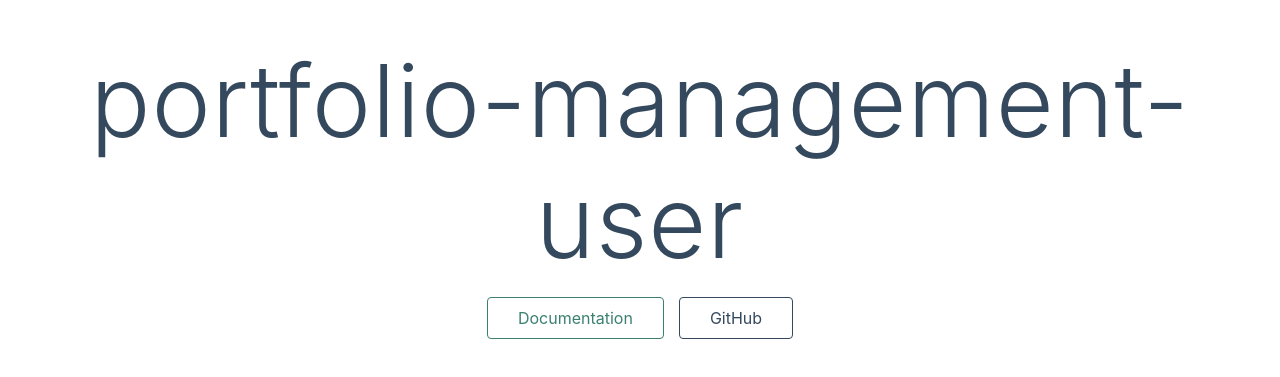
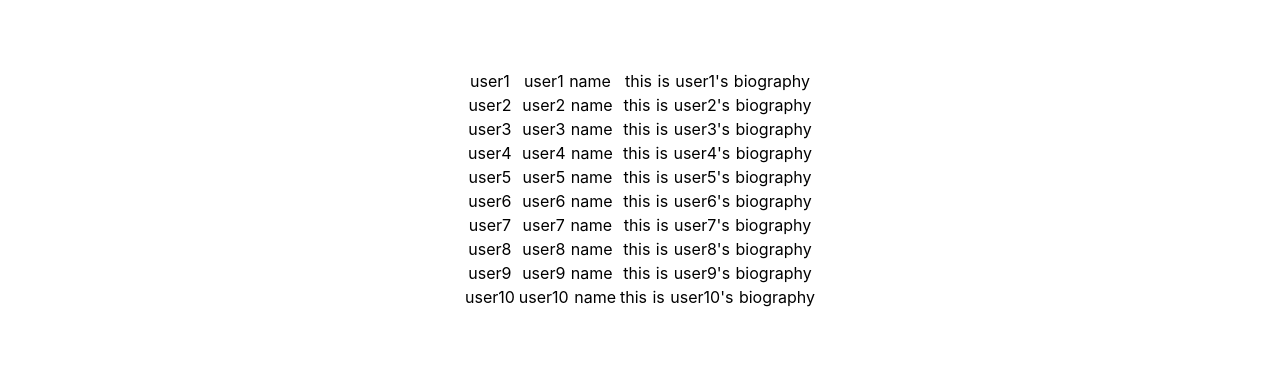
Before and after one commit to tee-talog/portfolio-management-user, a Nuxt app: page / in a window 1280 px wide. Shown: the part 211-588 px from the top of the page. Built offline with nearby package versions, Linux system fonts and the light colour scheme.

Commit message:
show user list

```diff
--- /dev/null
+++ b/api/user-list.ts
@@ -0,0 +1,17 @@
+import { User } from '../types/data/user'
+
+export const userList = async () => {
+  const list = await Promise.resolve<User[]>([
+    { id: 'user1', name: 'user1 name', biography: "this is user1's biography" },
+    { id: 'user2', name: 'user2 name', biography: "this is user2's biography" },
+    { id: 'user3', name: 'user3 name', biography: "this is user3's biography" },
+    { id: 'user4', name: 'user4 name', biography: "this is user4's biography" },
+    { id: 'user5', name: 'user5 name', biography: "this is user5's biography" },
+    { id: 'user6', name: 'user6 name', biography: "this is user6's biography" },
+    { id: 'user7', name: 'user7 name', biography: "this is user7's biography" },
+    { id: 'user8', name: 'user8 name', biography: "this is user8's biography" },
+    { id: 'user9', name: 'user9 name', biography: "this is user9's biography" },
+    { id: 'user10', name: 'user10 name', biography: "this is user10's biography" },
+  ])
+  return list
+}
--- a/pages/index.vue
+++ b/pages/index.vue
@@ -1,25 +1,29 @@
 <template>
   <div class="container">
-    <div>
-      <h1 class="title">portfolio-management-user</h1>
-      <div class="links">
-        <a href="https://nuxtjs.org/" target="_blank" rel="noopener noreferrer" class="button--green">
-          Documentation
-        </a>
-        <a href="https://github.com/nuxt/nuxt.js" target="_blank" rel="noopener noreferrer" class="button--grey">
-          GitHub
-        </a>
-      </div>
-    </div>
+    <table>
+      <tr v-for="u in users" :key="u.id">
+        <td>{{ u.id }}</td>
+        <td>{{ u.name }}</td>
+        <td>{{ u.biography }}</td>
+      </tr>
+    </table>
   </div>
 </template>
 
 <script lang="ts">
-import { defineComponent } from '@vue/composition-api'
+import { defineComponent, ref } from '@vue/composition-api'
+import { User } from '../types/data/user'
+import { userList } from '../api/user-list'
 
 export default defineComponent({
   setup() {
-    return {}
+    const users = ref<User[]>([])
+
+    userList().then((res) => {
+      users.value = res
+    })
+
+    return { users }
   },
 })
 </script>
--- /dev/null
+++ b/types/data/user.ts
@@ -0,0 +1,5 @@
+export type User = {
+  id: string
+  name: string
+  biography: string
+}
```
